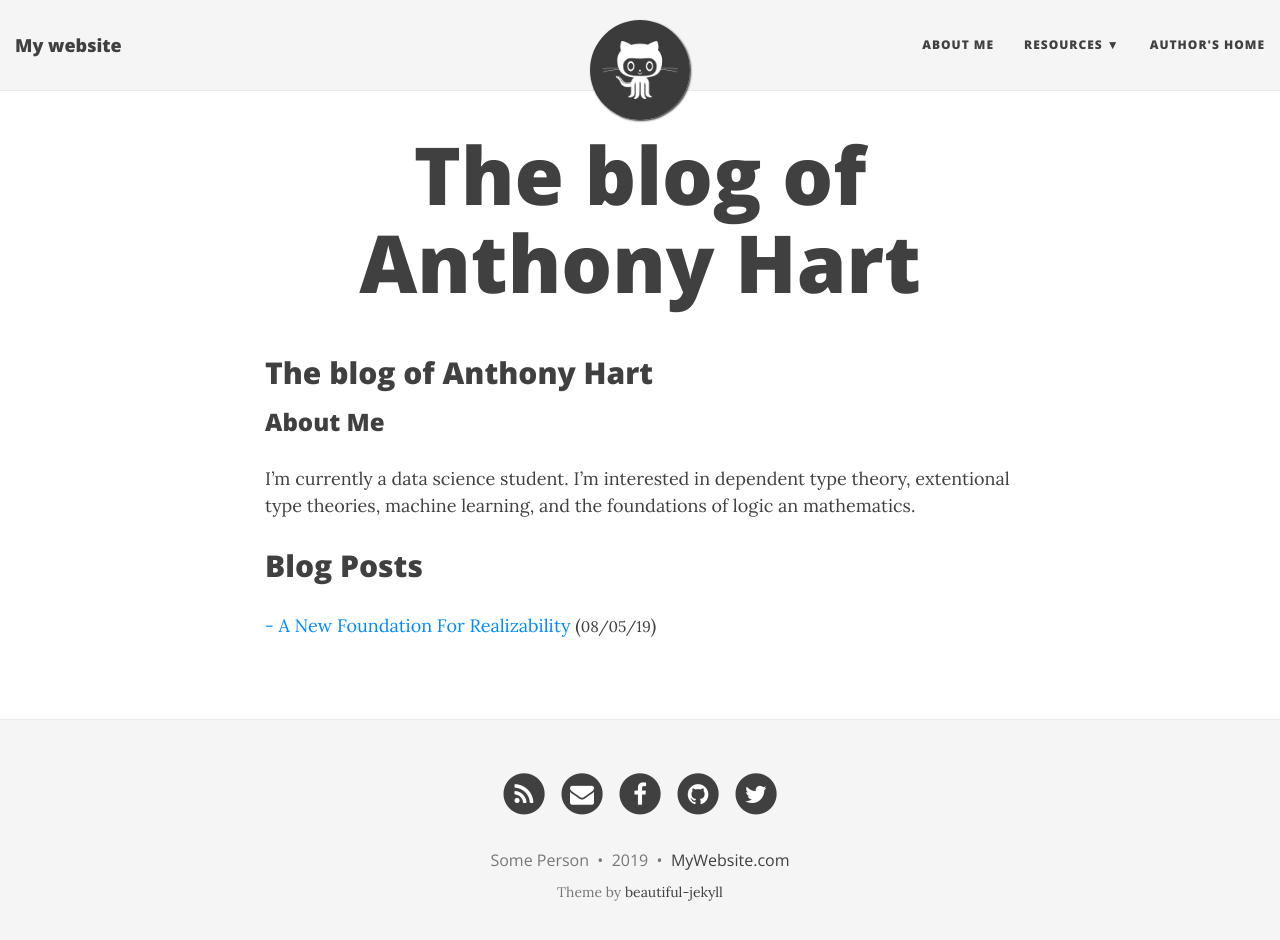
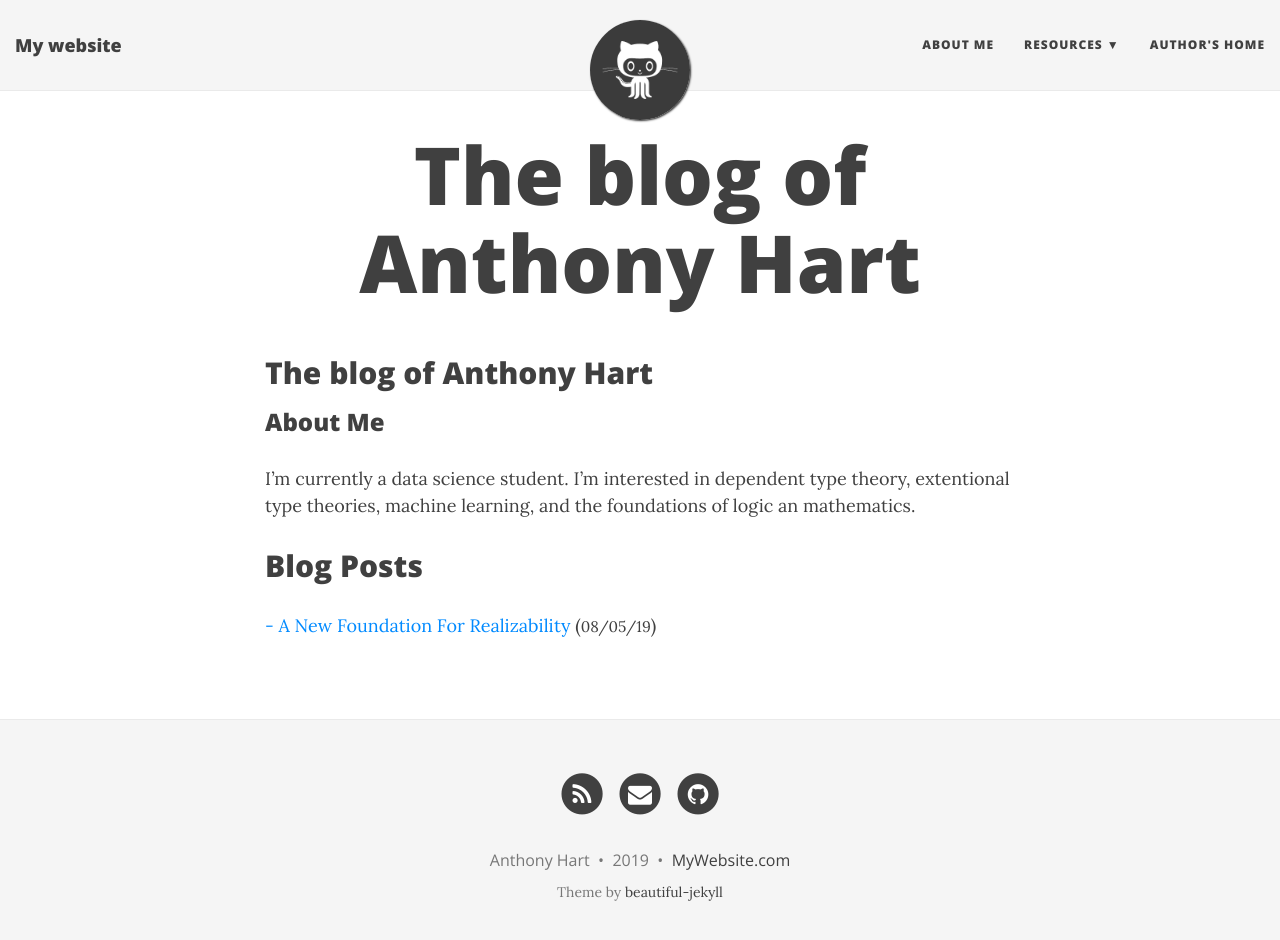
Before and after one commit to AHartNtkn/AHartNtkn.github.io, a Jekyll site: the page built from index.md, in a window 1280 px wide and 953 px high. Shown: the top 940 px of the window. Built offline with Jekyll 4.4.1, drawn with Linux system fonts in a browser that asks for light colours; nearby versions of some CDN libraries; our own code applies the rules of GitHub Pages for plain Markdown files; the list of posts is cut into pages by our own code; some of the changed lines change nothing that is shown.

Commit message:
Populate Config

```diff
--- a/_config.yml
+++ b/_config.yml
@@ -20,10 +20,9 @@
 
 # List of links in the navigation bar
 navbar-links:
-  About Me: "aboutme"
+  About Me: "I’m currently a data science student. I’m interested in dependent type theory, extentional type theories, machine learning, and the foundations of logic an mathematics."
   Resources:
     - Beautiful Jekyll: "http://deanattali.com/beautiful-jekyll/"
-    - Learn markdown: "http://www.markdowntutorial.com/"
   Author's home: "http://deanattali.com"
 
 # Image to show in the navigation bar - image must be a square (width = height)
@@ -60,7 +59,7 @@
 # Change all these values or delete the ones you don't want.
 # Important: you must keep the "name" parameter, everything else you can remove
 author:
-  name: Some Person
+  name: Anthony Hart
 
 # Select your active Social Network Links.
 # Uncomment the links you want to show in the footer and add your information to each link.
@@ -68,10 +67,10 @@
 # If you want to add a new link that isn't here, you'll need to also edit the file _data/SocialNetworks.yml
 social-network-links:
   rss: true
-  email: "someone@example.com"
-  facebook: deanattali
-  github: daattali
-  twitter: daattali
+  email: "anthony.l.hart@gmail.com"
+#  facebook: deanattali
+  github: AHartNtkn
+#  twitter: daattali
 #  reddit: yourname
 #  linkedin: daattali
 #  xing: yourname
@@ -87,9 +86,9 @@
 
 # Select which share links to show in posts
 share-links-active:
-  twitter: true
-  facebook: true
-  linkedin: true
+  twitter: false
+  facebook: false
+  linkedin: false
 
 # How to display the link to the website in the footer
 # Remove this if you don't want a link in the footer
```
